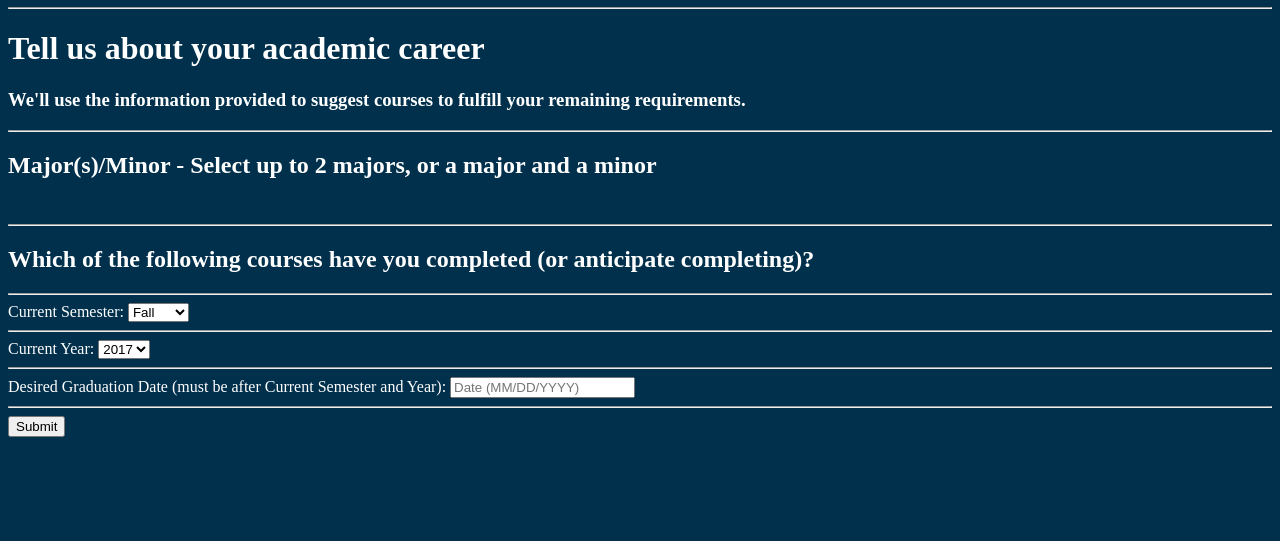
After one commit to debuggers-370/awesomeprojectnumberone, a PHP site: page /test.php in a window 1280 px wide. The commit adds this page. Shown: the part 259-800 px from the top of the page. Run offline with PHP 8.4, Linux system fonts and the light colour scheme; data that the repository does not hold is empty.

Commit message:
Made About Page -- really ugly

```diff
--- /dev/null
+++ b/htdocs/test.php
@@ -0,0 +1,54 @@
+
+<div><div style="color:#FF6600;">
+        <HTML>
+        <HEAD>
+            <TITLE>Emory Math/CS Planner</TITLE>
+        </HEAD>
+        <div style="text-align: center;"><IMG SRC = "footerlogo2.png" style="width:250px;height:250px;"></div>
+        <BODY>
+        <div><HR data-brackets-id='2149'>
+            <H1 data-brackets-id='2150'><span data-brackets-id='2151'
+                                              style="color: #FFFFFF; ">Tell us about your academic career</span></H1>
+            <H3 data-brackets-id='2152'><span data-brackets-id='2153' style="color:#FFFFFF; ">We'll use the information provided to suggest courses to fulfill your remaining requirements.</span></H3>
+            <HR data-brackets-id='2154'>
+        </div>
+        <div style="color:#ffffff;">
+            <form method="post" id = "acadinfo" action= "<?php echo $pg ?>">
+                <h2><label>Major(s)/Minor - Select up to 2 majors, or a major and a minor</label></h2>
+                <?php foreach ($majors as $row): ?>
+                <br> <input type="checkbox" name="majors[]" value='<?=$row['planID']?>'<b><?=$row['planName']?><br/>
+                    <?php endforeach ?>
+                    <br/>
+                    <HR data-brackets-id='2000'>
+                    <h2><label>Which of the following courses have you completed (or anticipate completing)?</label></h2>
+                    <?php foreach ($courses as $row): ?>
+                        <br> <input type="checkbox" name="course[]" value='<?=$row['cID']?>'<br><?=$row['cID']?><br/>
+                    <?php endforeach ?>
+
+                    <HR data-brackets-id='2141'>
+                    <div style="color:#ffffff;" >
+                        <label>Current Semester:</label>
+                        <select name = "sem" >
+                            <option value="F">Fall</option>
+                            <option value="S">Spring</option>
+                        </select>
+                        <HR data-brackets-id='2142'>
+                        <label>Current Year:</label>
+                        <select name = "cYear">
+                            <option value="2017">2017</option>
+                            <option value="2018">2018</option>
+                        </select>
+                        <HR data-brackets-id='2143'>
+                        <label>Desired Graduation Date (must be after Current Semester and Year):</label>
+                        <input placeholder="Date (MM/DD/YYYY)" class="form-control input-lg" type="text" onfocus="(this.type='date')"
+                               id="date-input" value="<?=$_POST['date']?>" >
+                        <HR data-brackets-id='2144'>
+                    </div>
+                    <input type = 'submit' name = "submitForm" class='buttons'>
+            </form>
+            <?php
+            mysqli_close($dbcon); //end connection after retrieving data
+            ?>
+        </HTML>
+
+        <BODY BGCOLOR="00304C">
```
Also changed, not shown: htdocs/index.php (+47 -18 lines).
